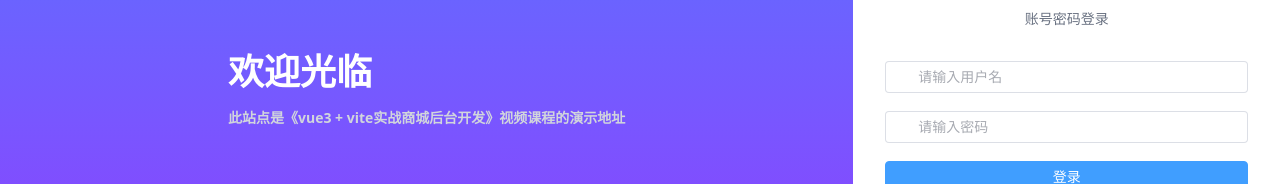
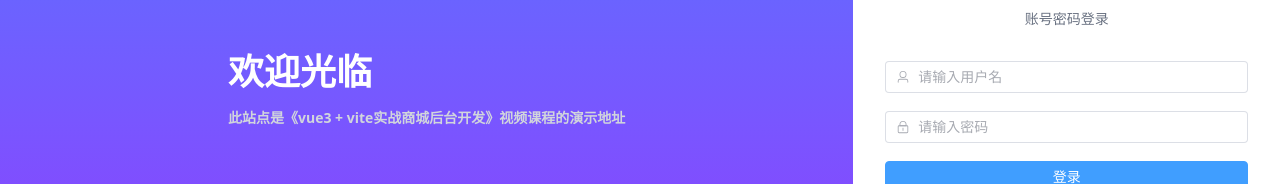
Before and after one commit to winerte/vue3-mall, a Vue app: page /login in a window 1280 px wide. Shown: the part 310-494 px from the top of the page. Built offline with nearby package versions, Linux system fonts and the light colour scheme.

Commit message:
login icon图标

```diff
--- a/src/pages/login.vue
+++ b/src/pages/login.vue
@@ -23,12 +23,12 @@
                 <el-form>
                     <!-- 用户名输入框 -->
                     <el-form-item class="mb-6">
-                        <el-input placeholder="请输入用户名" class="w-full" prefix-icon="User"></el-input>
+                        <el-input placeholder="请输入用户名" class="w-full" :prefix-icon="User"></el-input>
                     </el-form-item>
 
                     <!-- 密码输入框 -->
                     <el-form-item class="mb-8">
-                        <el-input type="password" placeholder="请输入密码" class="w-full" prefix-icon="Lock"
+                        <el-input type="password" placeholder="请输入密码" class="w-full" :prefix-icon="Lock"
                             show-password></el-input>
                     </el-form-item>
 
@@ -46,7 +46,7 @@
 </template>
 
 <script setup lang="ts">
-
+import { User, Lock } from '@element-plus/icons-vue'
 </script>
 
 <style scoped>
```
